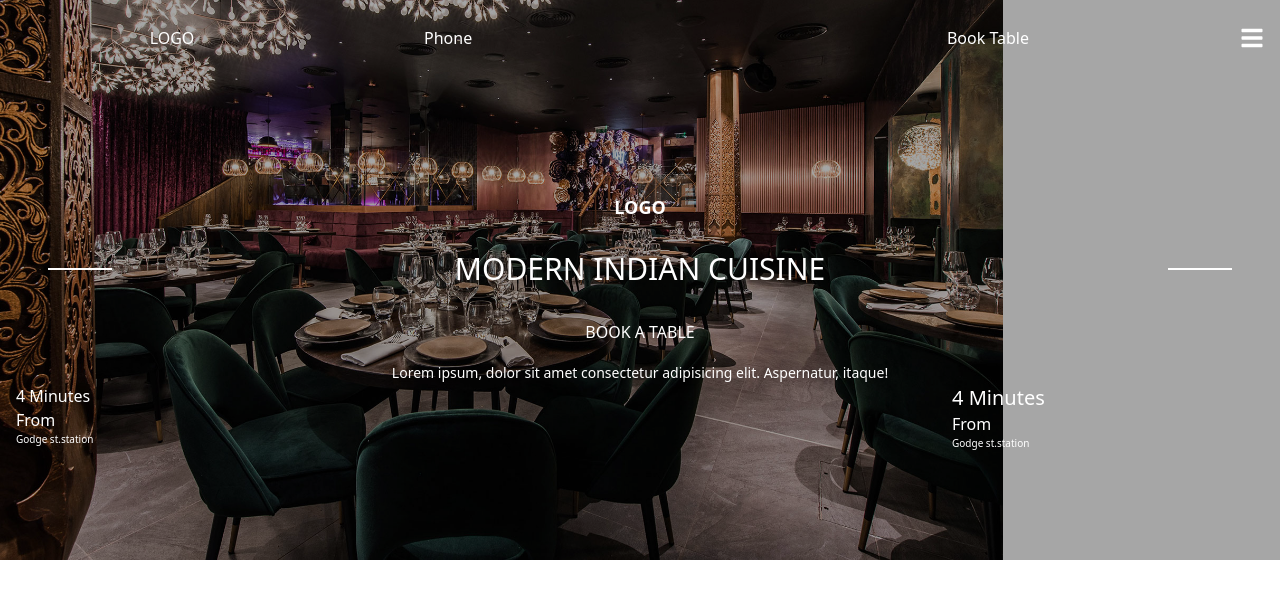
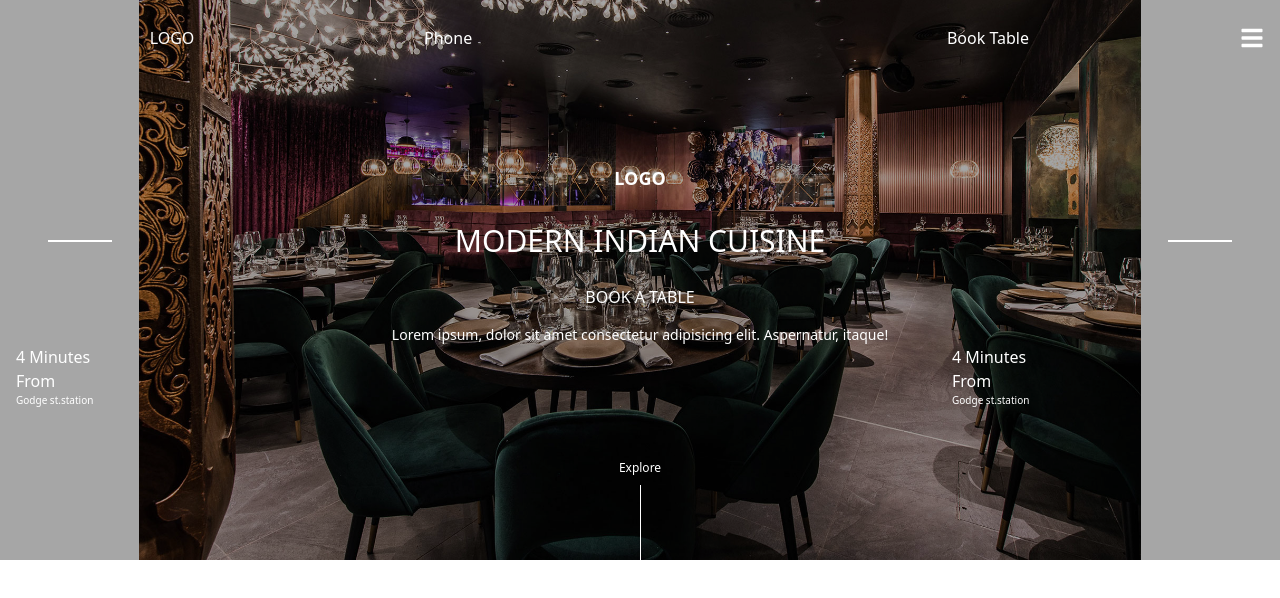
Before and after one commit to AdityaRaj0001/Restaurant_Booking_website, a React (Vite) app: page / in a window 1280 px wide. Shown: the top 598 px of the page. Built offline with nearby package versions, Linux system fonts and the light colour scheme.

Commit message:
hero almost done

```diff
--- a/src/components/Hero.jsx
+++ b/src/components/Hero.jsx
@@ -2,42 +2,49 @@ import React from "react";
 
 const Hero = () => {
   return (
-    <div className="h-[70vh] relative w-full flex flex-col text-white ">
+    <div className="h-[70vh] relative w-full flex flex-col text-white  flex items-center justify-center">
       <img
         src="./homehero.jpg"
         className="h-full -z-20 absolute object-cover"
         alt=""
       />
       <div className="overlay -z-10 w-full h-full bg-black opacity-35 top-0 absolute"></div>
-      <div className="h-1/3 mt-44 relative w-full mb-32 flex flex-col items-center justify-center text">
-        <p className="w-full   h-1/3 flex items-center justify-center text-lg font-bold">
+      <div className="h-1/2 mb-4   w-full  flex flex-col items-center justify-center text">
+        <p className="w-full   h-1/4 flex items-center justify-center text-lg font-bold">
           <span className="">LOGO</span>
         </p>
-        <div className="h-1/3 w-full flex justify-center gap-4 items-center">
+        <div className="h-1/5 w-full flex justify-center gap-4 items-center">
           <div className="h-[2px] w-[5%] bg-white"></div>
-          <p className="w-4/5 h-full flex items-center justify-center font-thin trackingwider text-3xl ">MODERN INDIAN CUISINE</p>
+          <p className="w-4/5 h-full flex items-center justify-center font-thin trackingwider text-3xl ">
+            MODERN INDIAN CUISINE
+          </p>
           <div className="h-[2px] w-[5%] bg-white"></div>
-
         </div>
-        <p className="w-full h-1/3 flex items-center justify-center">
+        <p className="w-full h-1/5 flex items-center justify-center">
           <button className="h-1/2 w-[140px] uppercase">Book A Table</button>
         </p>
-        <span className="absolute w-1/2 text-center -bottom-[0%] translate-y-[100%]  text-sm">Lorem ipsum, dolor sit amet consectetur adipisicing elit. Aspernatur, itaque!</span>
-      </div>
-      <div className="h-[80px] absolute w-full justify-between bottom-24 flex px-4">
+        <span className=" w-1/2 text-center text-sm">
+          Lorem ipsum, dolor sit amet consectetur adipisicing elit. Aspernatur,
+          itaque!
+        </span>
+        <div className="w-full h-1/5 flex justify-between items-center px-4">
           <div className="w-1/4 h-full text-center flex flex-col  ">
             <p className="text-left">4 Minutes</p>
             <p className="text-left">From</p>
             <p className="text-left text-[10px]">Godge st.station</p>
           </div>
-        <div className="w-1/4 h-[140%]  text-center flex flex-col  ">
-          <p className="text-left text-xl">4 Minutes</p>
+          <div className="w-1/4 h-full text-center flex flex-col  ">
+            <p className="text-left">4 Minutes</p>
             <p className="text-left">From</p>
             <p className="text-left text-[10px]">Godge st.station</p>
           </div>
         </div>
-      <div className="absolute bottom-0 h-[60px] w-full flex flex-col items-center justify-center"></div>
+      </div>
 
+      <div className="w-full h-[18%] absolute bottom-0 flex flex-col justify-center items-center">
+        <span className="text-[12px] mb-2">Explore</span>
+        <div className="h-[80%] w-[1px] bg-white"></div>
+      </div>
     </div>
   );
 };
```
Lines whose indentation alone changed are shown as unchanged.
